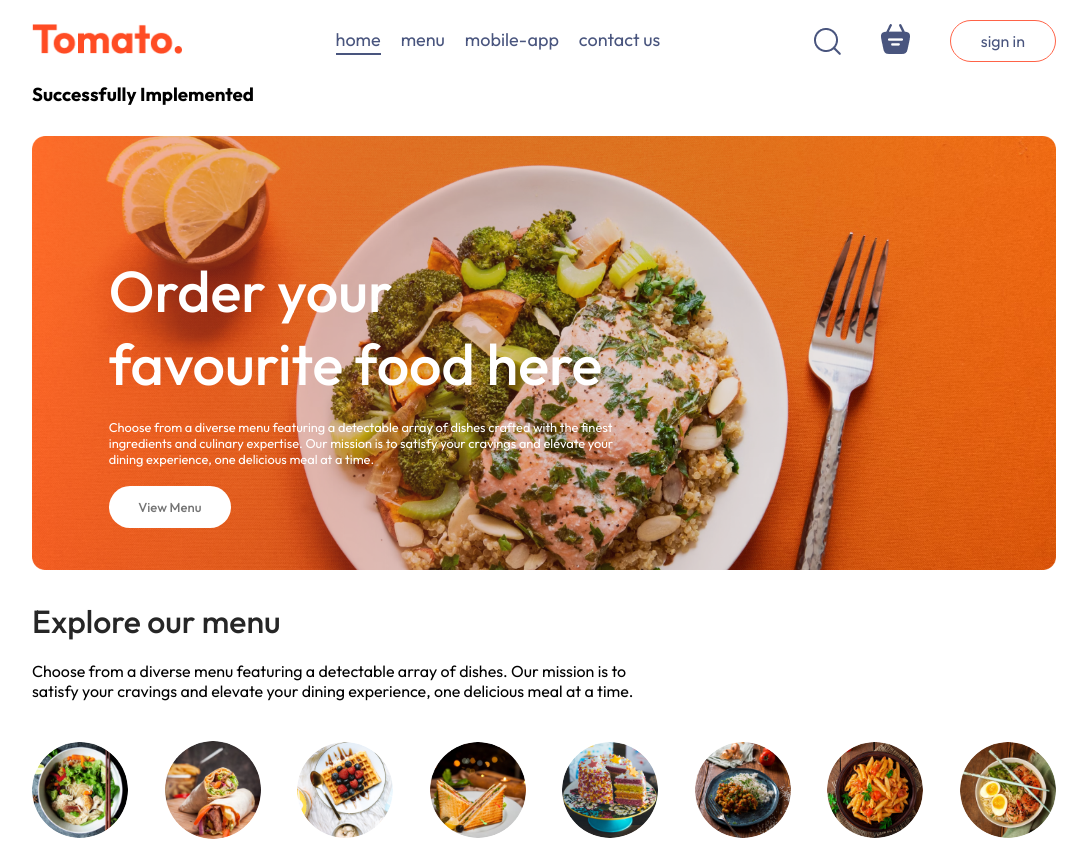
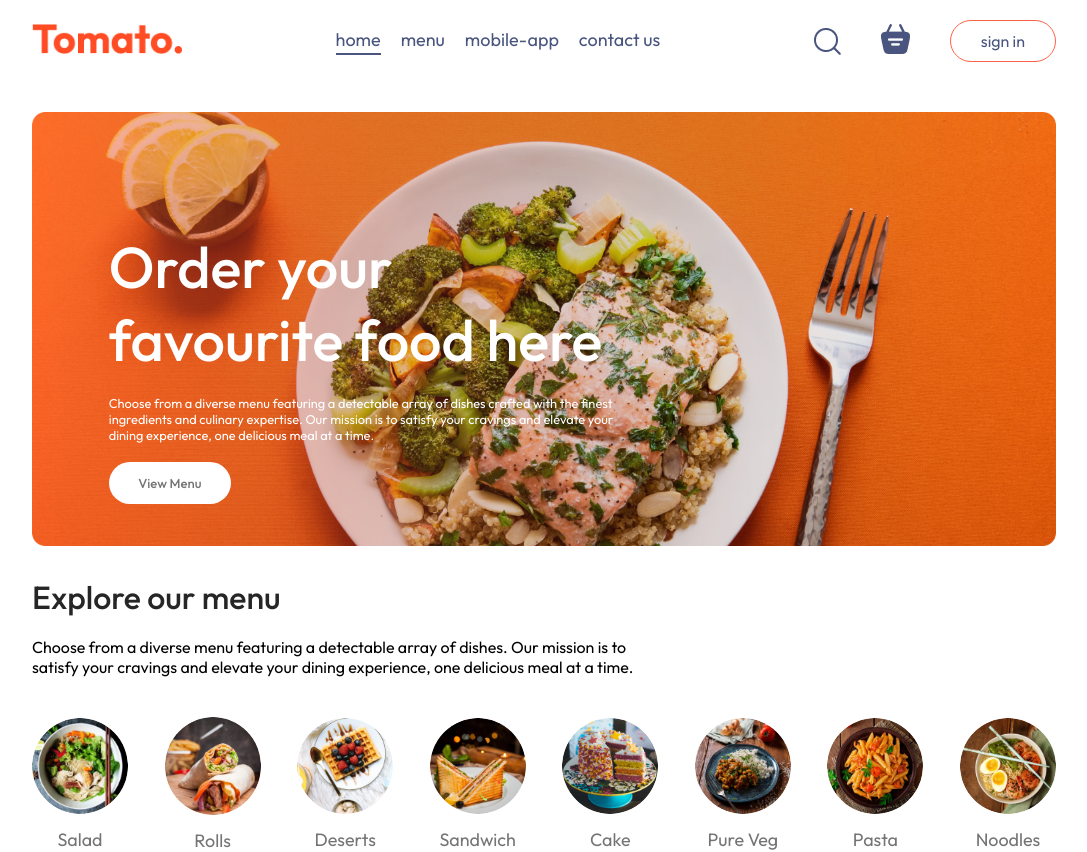
Before and after one commit to Nishanthediga/food-delivery-devops, a React (Vite) app in the folder frontend/: page / in a window 1280 px wide. Shown: the top 852 px of the page, without its empty margins (96-1183 px from the left). Built offline with nearby package versions, Linux system fonts and the light colour scheme; no server answers.

Commit message:
changes revoked

```diff
--- a/frontend/src/App.jsx
+++ b/frontend/src/App.jsx
@@ -19,7 +19,6 @@ const App = () => {
       <div className="app">
         <ToastContainer />
         <Navbar setShowLogin={setShowLogin} />
-        <h3>Successfully Implemented</h3>
         <Routes>
           <Route path="/" element={<Home />} />
           <Route path="/cart" element={<Cart />} />
```
